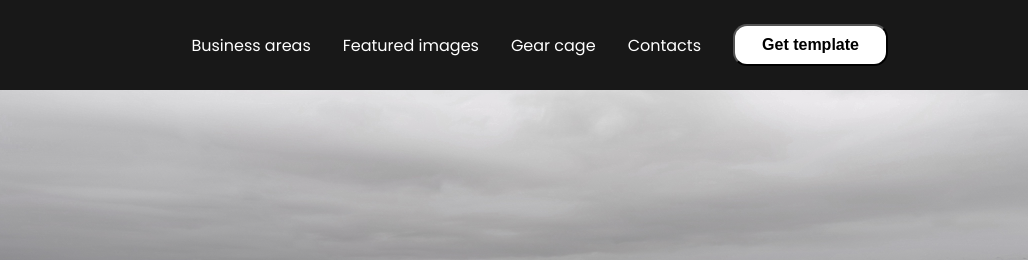
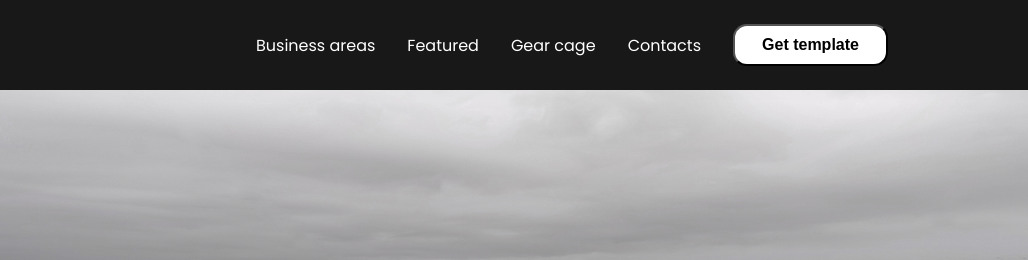
Before and after one commit to dianasheptak/aperture__landing, a plain HTML site: page index.html in a window 1280 px wide. Shown: the top 260 px of the page, 252-1280 px from the left. Drawn offline with Linux system fonts and the light colour scheme.

Commit message:
checkout

```diff
--- a/index.html
+++ b/index.html
@@ -15,7 +15,7 @@
         </div>
         <div class="nav__list">
             <a href="#" class="nav__link">Business areas</a>
-            <a href="#" class="nav__link">Featured images</a>
+            <a href="#" class="nav__link">Featured</a>
             <a href="#" class="nav__link">Gear cage</a>
             <a href="#" class="nav__link">Contacts</a>
             <button class="nav__button">Get template</button>
```
